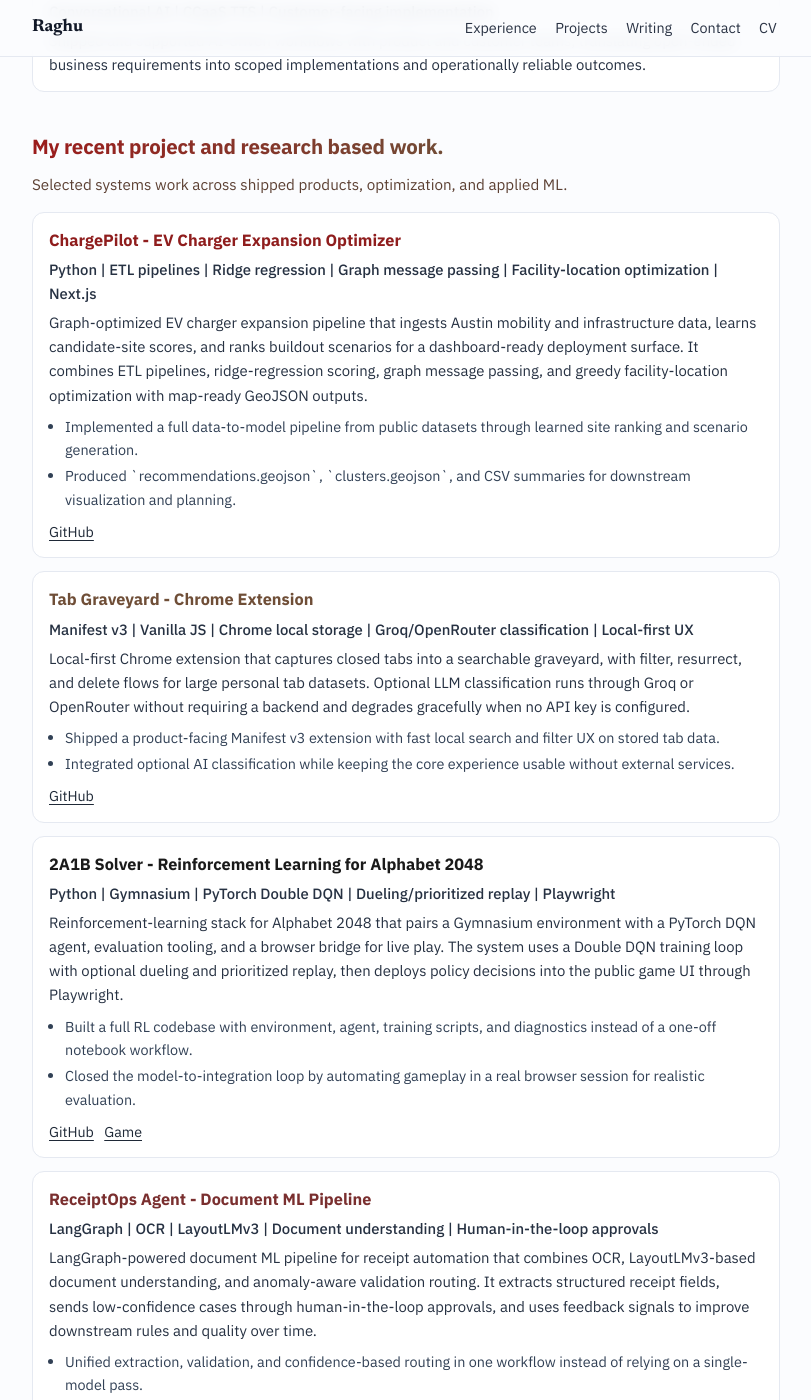
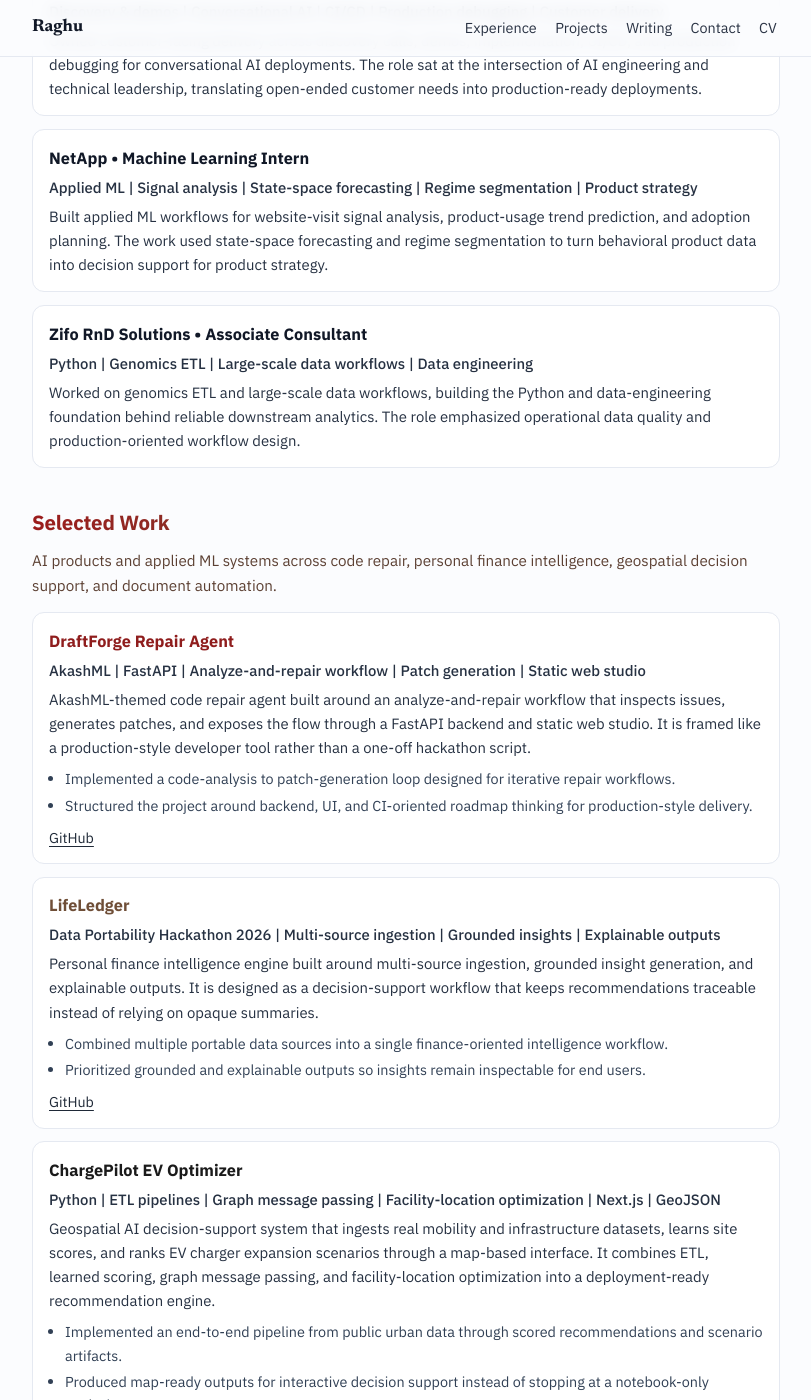
Before and after one commit to RogueTex/RogueTex.github.io, a Jekyll site: the page index.html, which Jekyll copies as it is, in a window 1280 px wide and 1400 px high, scrolled down 584 px. Shown: the whole window, without its empty margins (234-1045 px from the left). Built offline with Jekyll 4.4.1, drawn with Linux system fonts in a browser that asks for light colours; some of the changed text lies outside the part shown.

Commit message:
Refresh homepage experience, work, and contact sections.
Reframe the homepage around stronger experience highlights, a more focused featured project mix, and cleaner writing/contact pathways for recruiter-facing portfolio navigation.

Made-with: Cursor

```diff
--- a/index.html
+++ b/index.html
@@ -70,31 +70,75 @@
     </section>
 
     <section id="experience">
-      <h2>Experience Snapshot</h2>
+      <h2>Experience</h2>
       <div class="project-list">
         <article class="project-item">
-          <h3>Sprinklr • Forward Deployed Engineer</h3>
-          <p class="project-meta">Conversational AI | CCaaS TTS | Customer-facing implementation</p>
+          <h3>Sprinklr • Senior Forward Deployed Engineer</h3>
+          <p class="project-meta">Discovery & demos | Conversational AI | CI/CD | Production debugging | Customer delivery</p>
           <p>
-            Shipped and supported AI-driven workflows with product and customer teams, translating open-ended business requirements into scoped implementations and operationally reliable outcomes.
+            Owned customer-facing delivery across discovery calls, demos, implementation, CI/CD, and production debugging for conversational AI deployments. The role sat at the intersection of AI engineering and technical leadership, translating open-ended customer needs into production-ready deployments.
+          </p>
+        </article>
+        <article class="project-item">
+          <h3>NetApp • Machine Learning Intern</h3>
+          <p class="project-meta">Applied ML | Signal analysis | State-space forecasting | Regime segmentation | Product strategy</p>
+          <p>
+            Built applied ML workflows for website-visit signal analysis, product-usage trend prediction, and adoption planning. The work used state-space forecasting and regime segmentation to turn behavioral product data into decision support for product strategy.
+          </p>
+        </article>
+        <article class="project-item">
+          <h3>Zifo RnD Solutions • Associate Consultant</h3>
+          <p class="project-meta">Python | Genomics ETL | Large-scale data workflows | Data engineering</p>
+          <p>
+            Worked on genomics ETL and large-scale data workflows, building the Python and data-engineering foundation behind reliable downstream analytics. The role emphasized operational data quality and production-oriented workflow design.
           </p>
         </article>
       </div>
     </section>
 
     <section id="projects">
-      <h2 style="background: linear-gradient(90deg, #9b1c1c 0%, #6f4e37 58%, #111111 100%); -webkit-background-clip: text; -webkit-text-fill-color: transparent; background-clip: text;">My recent project and research based work.</h2>
-      <p class="contact-line" style="color: #5c4033;">Selected systems work across shipped products, optimization, and applied ML.</p>
+      <h2 style="background: linear-gradient(90deg, #9b1c1c 0%, #6f4e37 58%, #111111 100%); -webkit-background-clip: text; -webkit-text-fill-color: transparent; background-clip: text;">Selected Work</h2>
+      <p class="contact-line" style="color: #5c4033;">AI products and applied ML systems across code repair, personal finance intelligence, geospatial decision support, and document automation.</p>
       <div class="project-list">
         <article class="project-item">
-          <h3 style="color: #8f1d1d;">ChargePilot - EV Charger Expansion Optimizer</h3>
-          <p class="project-meta">Python | ETL pipelines | Ridge regression | Graph message passing | Facility-location optimization | Next.js</p>
+          <h3 style="color: #8f1d1d;">DraftForge Repair Agent</h3>
+          <p class="project-meta">AkashML | FastAPI | Analyze-and-repair workflow | Patch generation | Static web studio</p>
           <p>
-            Graph-optimized EV charger expansion pipeline that ingests Austin mobility and infrastructure data, learns candidate-site scores, and ranks buildout scenarios for a dashboard-ready deployment surface. It combines ETL pipelines, ridge-regression scoring, graph message passing, and greedy facility-location optimization with map-ready GeoJSON outputs.
+            AkashML-themed code repair agent built around an analyze-and-repair workflow that inspects issues, generates patches, and exposes the flow through a FastAPI backend and static web studio. It is framed like a production-style developer tool rather than a one-off hackathon script.
           </p>
           <ul class="impact-list">
-            <li>Implemented a full data-to-model pipeline from public datasets through learned site ranking and scenario generation.</li>
-            <li>Produced `recommendations.geojson`, `clusters.geojson`, and CSV summaries for downstream visualization and planning.</li>
+            <li>Implemented a code-analysis to patch-generation loop designed for iterative repair workflows.</li>
+            <li>Structured the project around backend, UI, and CI-oriented roadmap thinking for production-style delivery.</li>
+          </ul>
+          <div class="link-row">
+            <a href="https://github.com/RogueTex/DraftForge" target="_blank" rel="noopener noreferrer">GitHub</a>
+          </div>
+        </article>
+
+        <article class="project-item">
+          <h3 style="color: #6f4e37;">LifeLedger</h3>
+          <p class="project-meta">Data Portability Hackathon 2026 | Multi-source ingestion | Grounded insights | Explainable outputs</p>
+          <p>
+            Personal finance intelligence engine built around multi-source ingestion, grounded insight generation, and explainable outputs. It is designed as a decision-support workflow that keeps recommendations traceable instead of relying on opaque summaries.
+          </p>
+          <ul class="impact-list">
+            <li>Combined multiple portable data sources into a single finance-oriented intelligence workflow.</li>
+            <li>Prioritized grounded and explainable outputs so insights remain inspectable for end users.</li>
+          </ul>
+          <div class="link-row">
+            <a href="https://github.com/RogueTex/LifeLedger" target="_blank" rel="noopener noreferrer">GitHub</a>
+          </div>
+        </article>
+
+        <article class="project-item">
+          <h3 style="color: #1a1a1a;">ChargePilot EV Optimizer</h3>
+          <p class="project-meta">Python | ETL pipelines | Graph message passing | Facility-location optimization | Next.js | GeoJSON</p>
+          <p>
+            Geospatial AI decision-support system that ingests real mobility and infrastructure datasets, learns site scores, and ranks EV charger expansion scenarios through a map-based interface. It combines ETL, learned scoring, graph message passing, and facility-location optimization into a deployment-ready recommendation engine.
+          </p>
+          <ul class="impact-list">
+            <li>Implemented an end-to-end pipeline from public urban data through scored recommendations and scenario artifacts.</li>
+            <li>Produced map-ready outputs for interactive decision support instead of stopping at a notebook-only analysis.</li>
           </ul>
           <div class="link-row">
             <a href="https://github.com/RogueTex/ChargePilot-EV-Optimizer" target="_blank" rel="noopener noreferrer">GitHub</a>
@@ -102,45 +146,14 @@
         </article>
 
         <article class="project-item">
-          <h3 style="color: #6f4e37;">Tab Graveyard - Chrome Extension</h3>
-          <p class="project-meta">Manifest v3 | Vanilla JS | Chrome local storage | Groq/OpenRouter classification | Local-first UX</p>
+          <h3 style="color: #7a2f2f;">Smart Doc Approver</h3>
+          <p class="project-meta">LangGraph | OCR | LayoutLMv3 | Anomaly detection | Approval routing | Human-in-the-loop</p>
           <p>
-            Local-first Chrome extension that captures closed tabs into a searchable graveyard, with filter, resurrect, and delete flows for large personal tab datasets. Optional LLM classification runs through Groq or OpenRouter without requiring a backend and degrades gracefully when no API key is configured.
+            Agentic receipt automation system that combines OCR, document extraction, anomaly detection, and approval routing for production-style document workflows. It routes uncertain cases through human review and uses feedback loops to improve extraction quality over time.
           </p>
           <ul class="impact-list">
-            <li>Shipped a product-facing Manifest v3 extension with fast local search and filter UX on stored tab data.</li>
-            <li>Integrated optional AI classification while keeping the core experience usable without external services.</li>
-          </ul>
-          <div class="link-row">
-            <a href="https://github.com/RogueTex/GraveyardBookmark" target="_blank" rel="noopener noreferrer">GitHub</a>
-          </div>
-        </article>
-
-        <article class="project-item">
-          <h3 style="color: #1a1a1a;">2A1B Solver - Reinforcement Learning for Alphabet 2048</h3>
-          <p class="project-meta">Python | Gymnasium | PyTorch Double DQN | Dueling/prioritized replay | Playwright</p>
-          <p>
-            Reinforcement-learning stack for Alphabet 2048 that pairs a Gymnasium environment with a PyTorch DQN agent, evaluation tooling, and a browser bridge for live play. The system uses a Double DQN training loop with optional dueling and prioritized replay, then deploys policy decisions into the public game UI through Playwright.
-          </p>
-          <ul class="impact-list">
-            <li>Built a full RL codebase with environment, agent, training scripts, and diagnostics instead of a one-off notebook workflow.</li>
-            <li>Closed the model-to-integration loop by automating gameplay in a real browser session for realistic evaluation.</li>
-          </ul>
-          <div class="link-row">
-            <a href="https://github.com/RogueTex/2A1B_Solver" target="_blank" rel="noopener noreferrer">GitHub</a>
-            <a href="https://roguetex.github.io/2A1BGame/" target="_blank" rel="noopener noreferrer">Game</a>
-          </div>
-        </article>
-
-        <article class="project-item">
-          <h3 style="color: #7a2f2f;">ReceiptOps Agent - Document ML Pipeline</h3>
-          <p class="project-meta">LangGraph | OCR | LayoutLMv3 | Document understanding | Human-in-the-loop approvals</p>
-          <p>
-            LangGraph-powered document ML pipeline for receipt automation that combines OCR, LayoutLMv3-based document understanding, and anomaly-aware validation routing. It extracts structured receipt fields, sends low-confidence cases through human-in-the-loop approvals, and uses feedback signals to improve downstream rules and quality over time.
-          </p>
-          <ul class="impact-list">
-            <li>Unified extraction, validation, and confidence-based routing in one workflow instead of relying on a single-model pass.</li>
-            <li>Captured reviewer feedback to iteratively improve approval thresholds, validation logic, and output reliability.</li>
+            <li>Unified extraction, validation, and confidence-based routing so low-confidence cases do not silently fail.</li>
+            <li>Closed the loop with review feedback to drive repeated model-quality and validation-quality improvements.</li>
           </ul>
           <div class="link-row">
             <a href="https://github.com/RogueTex/StreamingDataforModelTraining" target="_blank" rel="noopener noreferrer">GitHub</a>
@@ -154,16 +167,16 @@
     </section>
 
     <section id="writing">
-      <h2>Writing & Technical Notes</h2>
+      <h2>Writing & Notes</h2>
       <div class="writing-box">
         <p class="contact-line">
-          I write about prompt behavior, agentic architecture choices, and practical engineering tradeoffs from shipped experiments.
+          Technical writeups, project breakdowns, and agent/LLM build notes from shipped experiments and applied ML work.
         </p>
         <p class="contact-line">
           Latest: <a href="https://medium.com/p/b1f90c3699bd?postPublishedType=initial" target="_blank" rel="noopener noreferrer">Copy-Pasting Your Prompt Twice Can 5x Your Accuracy (And There's a Google Paper About It)</a>
         </p>
         <p class="contact-line">
-          Medium: <a href="https://medium.com/@RogueTex" target="_blank" rel="noopener noreferrer">@RogueTex</a>
+          More writing: <a href="https://medium.com/@ragoo" target="_blank" rel="noopener noreferrer">@ragoo on Medium</a>
         </p>
       </div>
     </section>
```
Also changed, not shown: other parts of index.html (+3 -2 lines).
